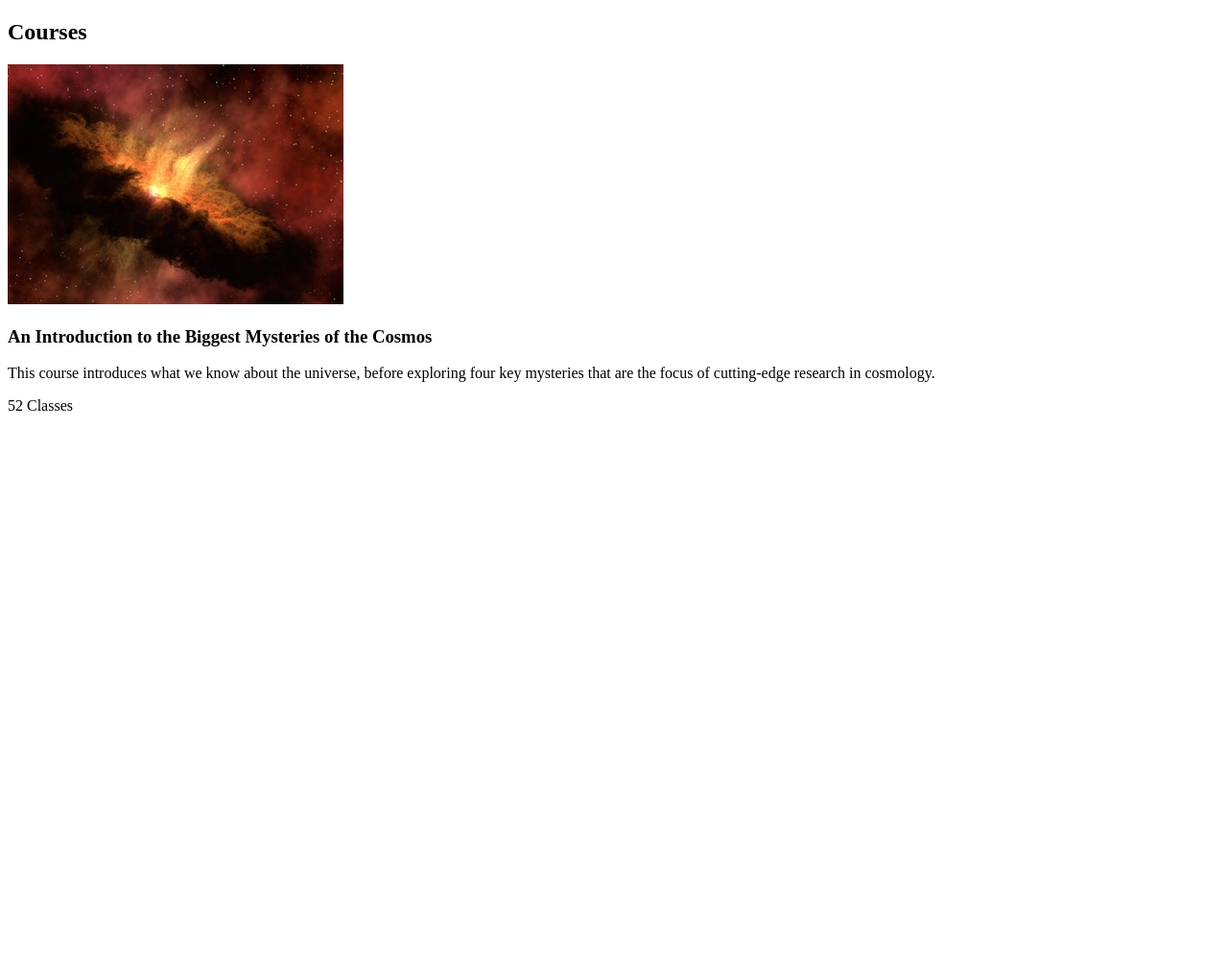
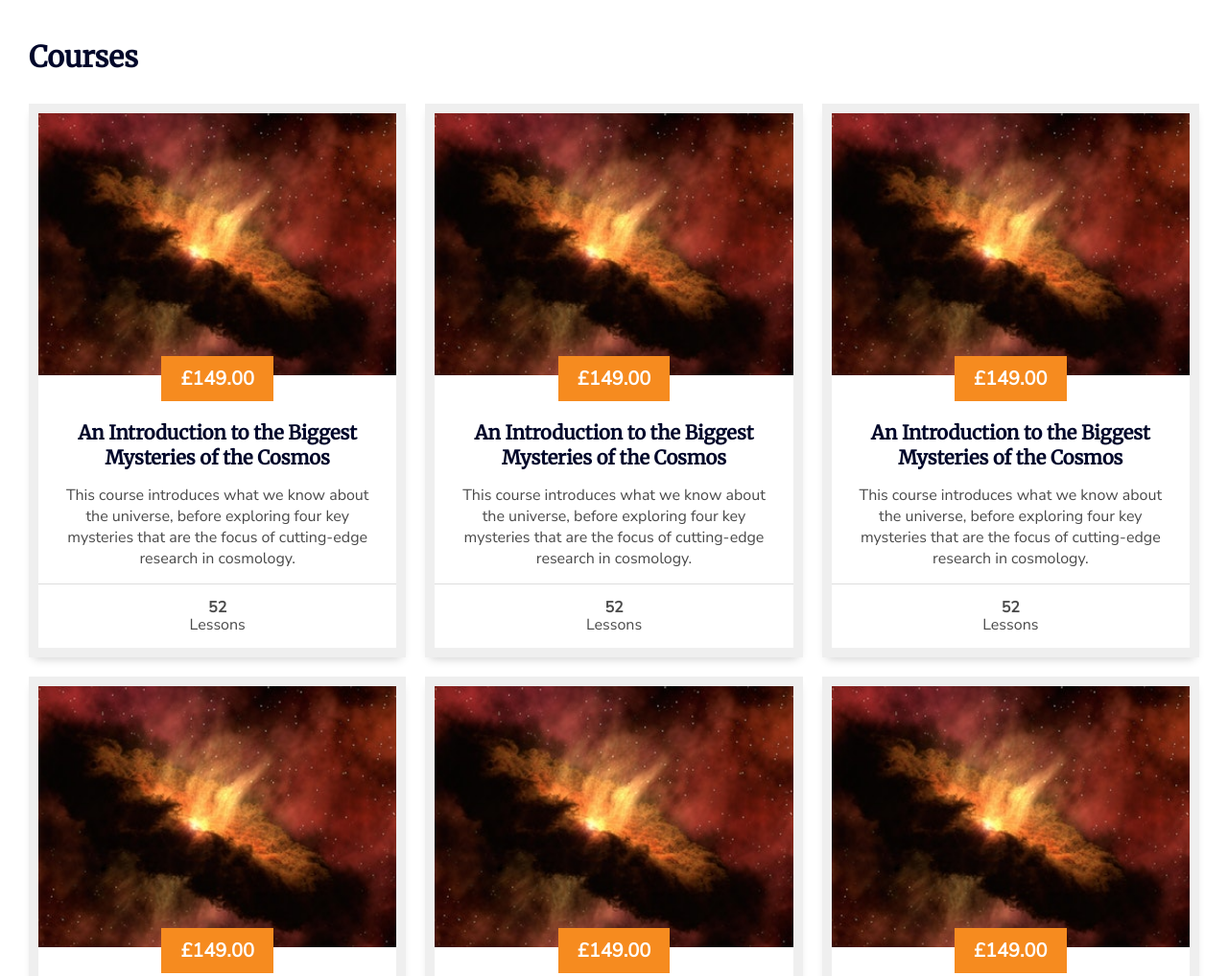
Before and after one commit to faiz-shaikh/card, a website: page dist/index.html in a window 1280 px wide. Shown: the top 1017 px of the page at 96% size. Before the commit the page ends 800 px from the top, so only its background shows below. Drawn offline with nearby package versions, Linux system fonts and the light colour scheme; files that its build step writes are made by us from their sources.

Commit message:
Add SCSS styles

```diff
--- /dev/null
+++ b/dist/css/main.css
@@ -0,0 +1,171 @@
+* {
+  -webkit-box-sizing: border-box;
+          box-sizing: border-box;
+  margin: 0;
+  padding: 0;
+}
+
+html {
+  font-family: "Nunito Sans", sans-serif;
+  color: #4a4a4a;
+  font-size: 16px;
+}
+
+.main-container {
+  margin: 0 auto;
+  max-width: 1300px;
+}
+
+* {
+  -webkit-box-sizing: border-box;
+          box-sizing: border-box;
+  margin: 0;
+  padding: 0;
+}
+
+html {
+  font-family: "Nunito Sans", sans-serif;
+  color: #4a4a4a;
+  font-size: 16px;
+}
+
+.main-container {
+  margin: 0 auto;
+  max-width: 1300px;
+}
+
+.courses {
+  background-color: #ffffff;
+  padding: 20px;
+  min-height: 100vh;
+}
+
+@media screen and (max-width: 320px) {
+  .courses {
+    padding: 5px;
+  }
+}
+
+.courses__header {
+  padding: 20px 10px;
+}
+
+.courses__title {
+  font-family: "Merriweather", serif;
+  color: #00072a;
+  font-size: 30px;
+}
+
+.card-container {
+  display: -webkit-box;
+  display: -ms-flexbox;
+  display: flex;
+  -ms-flex-wrap: wrap;
+      flex-wrap: wrap;
+  -webkit-box-pack: justify;
+      -ms-flex-pack: justify;
+          justify-content: space-between;
+}
+
+.card {
+  display: -webkit-box;
+  display: -ms-flexbox;
+  display: flex;
+  -webkit-box-orient: vertical;
+  -webkit-box-direction: normal;
+      -ms-flex-direction: column;
+          flex-direction: column;
+  -webkit-box-flex: 1;
+      -ms-flex: 1 1 0px;
+          flex: 1 1 0;
+  -webkit-box-pack: justify;
+      -ms-flex-pack: justify;
+          justify-content: space-between;
+  margin: 10px;
+  min-width: 390px;
+  cursor: pointer;
+  -webkit-transition: all 0.3s ease;
+  transition: all 0.3s ease;
+  background: #fff;
+  border: 10px solid #efefef;
+  -webkit-box-shadow: 0 6px 10px -5px rgba(0, 0, 0, 0.2);
+          box-shadow: 0 6px 10px -5px rgba(0, 0, 0, 0.2);
+}
+
+@media screen and (max-width: 768px) {
+  .card {
+    min-width: 300px;
+  }
+}
+
+@media screen and (max-width: 320px) {
+  .card {
+    min-width: auto;
+  }
+}
+
+.card:hover {
+  -webkit-transform: translateY(-5px);
+          transform: translateY(-5px);
+  -webkit-box-shadow: 0 20px 20px -15px rgba(0, 0, 0, 0.3);
+          box-shadow: 0 20px 20px -15px rgba(0, 0, 0, 0.3);
+}
+
+.card__image {
+  width: 100%;
+  height: 100%;
+}
+
+.card__price {
+  background-color: #f68b1f;
+  padding: 10px 20px;
+  color: #ffffff;
+  font-size: 20px;
+  font-weight: 600;
+  display: inline-block;
+  position: relative;
+  top: -30px;
+}
+
+.card__content {
+  padding: 10px;
+}
+
+.card__content--center {
+  text-align: center;
+}
+
+.card__title {
+  font-family: "Merriweather", serif;
+  font-size: 20px;
+  color: #00072a;
+  line-height: 26px;
+  padding: 10px 15px;
+  margin-top: -20px;
+}
+
+.card__text {
+  line-height: 22px;
+  padding: 5px 15px;
+}
+
+.card__footer {
+  padding: 15px;
+  line-height: 18px;
+  border-top: 1px solid #ddd;
+}
+
+.card__footer--center {
+  text-align: center;
+  display: -webkit-box;
+  display: -ms-flexbox;
+  display: flex;
+  -webkit-box-align: center;
+      -ms-flex-align: center;
+          align-items: center;
+  -webkit-box-orient: vertical;
+  -webkit-box-direction: normal;
+      -ms-flex-direction: column;
+          flex-direction: column;
+}
+/*# sourceMappingURL=main.css.map */
--- a/dist/index.html
+++ b/dist/index.html
@@ -6,27 +6,124 @@
   <meta http-equiv="X-UA-Compatible" content="IE=edge">
   <meta name="viewport" content="width=device-width, initial-scale=1.0">
   <title>Sass Product Card</title>
-  <link rel="stylesheet" href="style.css">
+  <link rel="stylesheet" href="./css/main.css">
+  <link rel="preconnect" href="https://fonts.googleapis.com">
+  <link rel="preconnect" href="https://fonts.gstatic.com" crossorigin>
+  <link href="https://fonts.googleapis.com/css2?family=Merriweather&family=Nunito+Sans&display=swap" rel="stylesheet">
 </head>
 
 <body>
   <main class="main-container">
-    <section class="card-container">
-      <h2>Courses</h2>
+    <section class="courses">
+      <header class="courses__header">
+        <h2 class="courses__title">Courses</h2>
+      </header>
+
+      <div class="card-container">
         <article class="card">
           <header class="card__header">
             <img src="./img/pexels-pixabay-41951.jpg" class="card__image" alt="The Cosmos" />
           </header>
-        <div class="card__content">
+          <div class="card__content card__content--center">
+            <div class="card__price">
+              <p>£149.00</p>
+            </div>
             <h3 class="card__title">An Introduction to the Biggest Mysteries of the Cosmos</h3>
             <p class="card__text">This course introduces what we know about the universe, before
               exploring four key mysteries that are the focus of cutting-edge research in
               cosmology.</p>
           </div>
           <footer class="card__footer">
-          52 Classes
+            <p class="card__footer--center"><strong>52</strong> Lessons</p>
           </footer>
         </article>
+        <article class="card">
+          <header class="card__header">
+            <img src="./img/pexels-pixabay-41951.jpg" class="card__image" alt="The Cosmos" />
+          </header>
+          <div class="card__content card__content--center">
+            <div class="card__price">
+              <p>£149.00</p>
+            </div>
+            <h3 class="card__title">An Introduction to the Biggest Mysteries of the Cosmos</h3>
+            <p class="card__text">This course introduces what we know about the universe, before
+              exploring four key mysteries that are the focus of cutting-edge research in
+              cosmology.</p>
+          </div>
+          <footer class="card__footer">
+            <p class="card__footer--center"><strong>52</strong> Lessons</p>
+          </footer>
+        </article>
+        <article class="card">
+          <header class="card__header">
+            <img src="./img/pexels-pixabay-41951.jpg" class="card__image" alt="The Cosmos" />
+          </header>
+          <div class="card__content card__content--center">
+            <div class="card__price">
+              <p>£149.00</p>
+            </div>
+            <h3 class="card__title">An Introduction to the Biggest Mysteries of the Cosmos</h3>
+            <p class="card__text">This course introduces what we know about the universe, before
+              exploring four key mysteries that are the focus of cutting-edge research in
+              cosmology.</p>
+          </div>
+          <footer class="card__footer">
+            <p class="card__footer--center"><strong>52</strong> Lessons</p>
+          </footer>
+        </article>
+        <article class="card">
+          <header class="card__header">
+            <img src="./img/pexels-pixabay-41951.jpg" class="card__image" alt="The Cosmos" />
+          </header>
+          <div class="card__content card__content--center">
+            <div class="card__price">
+              <p>£149.00</p>
+            </div>
+            <h3 class="card__title">An Introduction to the Biggest Mysteries of the Cosmos</h3>
+            <p class="card__text">This course introduces what we know about the universe, before
+              exploring four key mysteries that are the focus of cutting-edge research in
+              cosmology.</p>
+          </div>
+          <footer class="card__footer">
+            <p class="card__footer--center"><strong>52</strong> Lessons</p>
+          </footer>
+        </article>
+        <article class="card">
+          <header class="card__header">
+            <img src="./img/pexels-pixabay-41951.jpg" class="card__image" alt="The Cosmos" />
+          </header>
+          <div class="card__content card__content--center">
+            <div class="card__price">
+              <p>£149.00</p>
+            </div>
+            <h3 class="card__title">An Introduction to the Biggest Mysteries of the Cosmos</h3>
+            <p class="card__text">This course introduces what we know about the universe, before
+              exploring four key mysteries that are the focus of cutting-edge research in
+              cosmology.</p>
+          </div>
+          <footer class="card__footer">
+            <p class="card__footer--center"><strong>52</strong> Lessons</p>
+          </footer>
+        </article>
+        <article class="card">
+          <header class="card__header">
+            <img src="./img/pexels-pixabay-41951.jpg" class="card__image" alt="The Cosmos" />
+          </header>
+          <div class="card__content card__content--center">
+            <div class="card__price">
+              <p>£149.00</p>
+            </div>
+            <h3 class="card__title">An Introduction to the Biggest Mysteries of the Cosmos</h3>
+            <p class="card__text">This course introduces what we know about the universe, before
+              exploring four key mysteries that are the focus of cutting-edge research in
+              cosmology.</p>
+          </div>
+          <footer class="card__footer">
+            <p class="card__footer--center"><strong>52</strong> Lessons</p>
+          </footer>
+        </article>
+
+      </div>
     </section>
   </main>
 </body>
--- /dev/null
+++ b/dist/scss/_base.scss
@@ -0,0 +1,19 @@
+@import 'variables';
+@import 'media-queries';
+
+* {
+  box-sizing: border-box;
+  margin: 0;
+  padding: 0;
+}
+
+html {
+  font-family: $body-font;
+  color: $dark;
+  font-size: 16px;
+}
+
+.main-container {
+  margin: 0 auto;
+  max-width: 1300px;
+}
--- /dev/null
+++ b/dist/scss/_card.scss
@@ -0,0 +1,78 @@
+@import 'courses';
+
+.card-container {
+  display: flex;
+  flex-wrap: wrap;
+  justify-content: space-between;
+}
+
+.card {
+  display: flex;
+  flex-direction: column;
+  flex: 1 1 0;
+  justify-content: space-between;
+  margin: 10px;
+  min-width: 390px;
+  cursor: pointer;
+  transition: all 0.3s ease;
+  background: #fff;
+  border: 10px solid $light;
+  box-shadow: 0 6px 10px -5px rgba(0, 0, 0, 0.2);
+  @include tablet {
+    min-width: 300px;
+  }
+  @include mobile {
+    min-width: auto;
+  }
+
+  &:hover {
+    transform: translateY(-5px);
+    box-shadow: 0 20px 20px -15px rgba(0, 0, 0, 0.3);
+  }
+
+  &__image {
+    width: 100%;
+    height: 100%;
+  }
+  &__price {
+    background-color: $secondary;
+    padding: 10px 20px;
+    color: $white;
+    font-size: 20px;
+    font-weight: 600;
+    display: inline-block;
+    position: relative;
+    top: -30px;
+  }
+
+  &__content {
+    padding: 10px;
+    &--center {
+      text-align: center;
+    }
+  }
+  &__title {
+    font-family: $heading-font;
+    font-size: 20px;
+    color: $primary;
+    line-height: 26px;
+    padding: 10px 15px;
+    margin-top: -20px;
+  }
+
+  &__text {
+    line-height: 22px;
+    padding: 5px 15px;
+  }
+  &__footer {
+    padding: 15px;
+    line-height: 18px;
+    border-top: 1px solid #ddd;
+    &--center {
+      text-align: center;
+      display: flex;
+      align-items: center;
+      flex-direction: column;
+    }
+  }
+}
--- /dev/null
+++ b/dist/scss/_courses.scss
@@ -0,0 +1,20 @@
+@import 'base';
+
+.courses {
+  background-color: $white;
+  padding: 20px;
+  min-height: 100vh;
+
+  @include mobile {
+    padding: 5px;
+  }
+  &__header {
+    padding: 20px 10px;
+  }
+
+  &__title {
+    font-family: $heading-font;
+    color: $primary;
+    font-size: 30px;
+  }
+}
--- a/dist/scss/main.scss
+++ b/dist/scss/main.scss
@@ -0,0 +1,2 @@
+@import 'base';
+@import 'card';
```
Also changed, not shown: dist/scss/_media-queries.scss (added, +11 -0 lines), dist/scss/_variables.scss (added, +10 -0 lines), 1 other file. Lines whose indentation alone changed are shown as unchanged.
